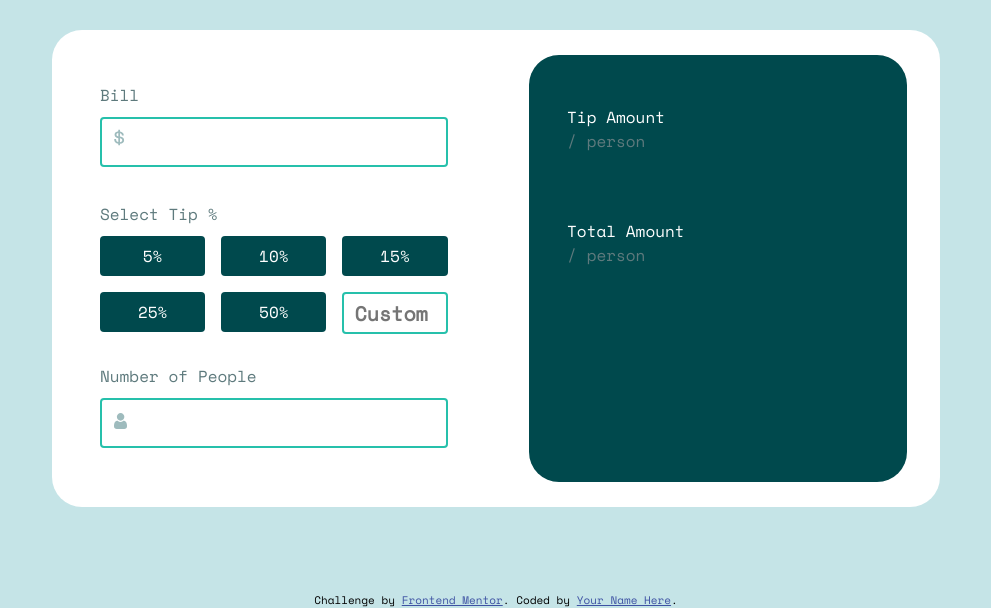
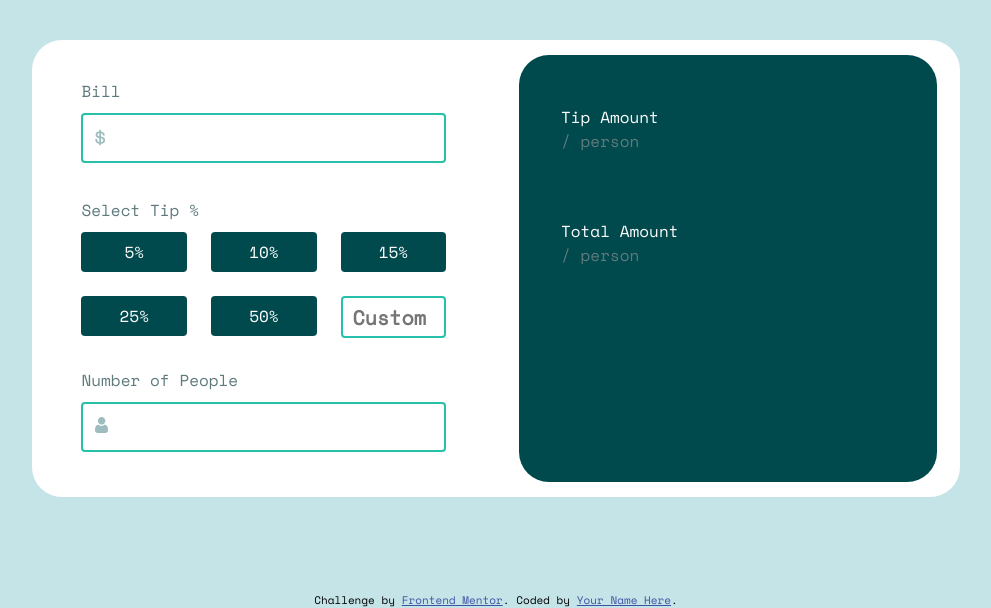
Before and after one commit to Codedzephyr/Tip-Calculator-app-main, a plain HTML site: page index.html in a window 1280 px wide. Shown: the part 195-803 px from the top of the page, without its empty margins (144-1135 px from the left). Drawn offline with nearby package versions, Linux system fonts and the light colour scheme; a web font is replaced by a local one.

```diff
--- a/styles.scss
+++ b/styles.scss
@@ -42,7 +42,7 @@
 }
 
 .calculator-container {
-  max-width: 80%;
+  min-width: 60%;
   min-height: calc(50vh - 12.8px);
 
   .image-container {
@@ -87,7 +87,7 @@
             .person {
               position: absolute;
               left: 14px;
-              top: 22px;
+              top: 26px;
             }
 
             #bill-input {
@@ -129,7 +129,7 @@
               display: flex;
               flex-wrap: wrap;
               margin-top: 10px;
-              gap: 1rem;
+              gap: 1.5rem;
 
               .button-five {
                 background-color: $Verydarkcyan;
@@ -141,7 +141,7 @@
                 font-size: 16px;
                 padding: 5px;
                 font-family: "Space Mono", monospace;
-                flex: 1 1 80px;
+                flex: 1 1 100px;
                 height: 40px;
                 cursor: pointer;
                 border-radius: 4px;
@@ -164,7 +164,7 @@
                 font-family: "Space Mono", monospace;
                 font-size: 16px;
                 padding: 5px;
-                flex: 1 1 80px;
+                flex: 1 1 100px;
                 height: 40px;
                 cursor: pointer;
                 border-radius: 4px;
@@ -188,7 +188,7 @@
                 display: inline-block;
                 font-size: 16px;
                 padding: 5px;
-                flex: 1 1 80px;
+                flex: 1 1 100px;
                 height: 40px;
                 cursor: pointer;
                 border-radius: 4px;
@@ -212,7 +212,7 @@
                 display: inline-block;
                 font-size: 16px;
                 padding: 5px;
-                flex: 1 1 80px;
+                flex: 1 1 100px;
                 height: 40px;
                 cursor: pointer;
                 border-radius: 4px;
@@ -235,7 +235,7 @@
                 font-size: 16px;
                 padding: 5px;
                 font-family: "Space Mono", monospace;
-                flex: 1 1 80px;
+                flex: 1 1 100px;
                 height: 40px;
                 cursor: pointer;
                 border-radius: 4px;
@@ -261,7 +261,7 @@
                 font-size: 24px;
                 font-weight: $fontweight2;
                 font-family: "Space Mono", monospace;
-                width: 80px;
+                width: 100px;
                 flex-grow: 1;
                 font-size: 20px;
                 flex-shrink: 1;
@@ -342,11 +342,11 @@
       align-items: center;
 
       .result {
-        width: 85%;
+        width: 90%;
         min-height: calc(55vh - 12.8px);
         background-color: $Verydarkcyan;
         border-radius: 30px;
-        margin: 25px;
+        margin: 15px;
         display: flex;
         justify-content: center;
         align-items: center;
```
Also changed, not shown: styles.css, 1 other file.
